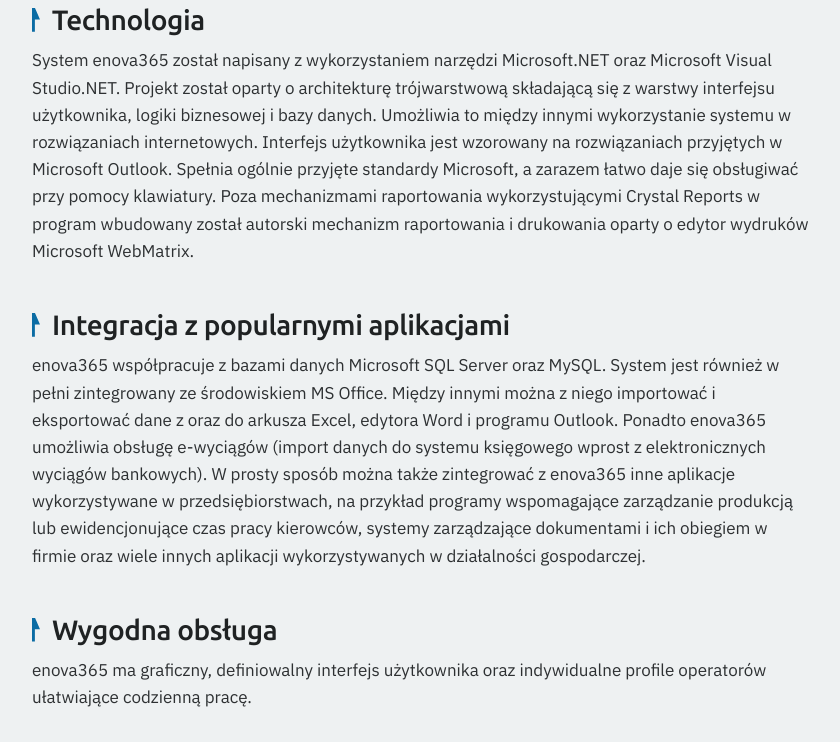
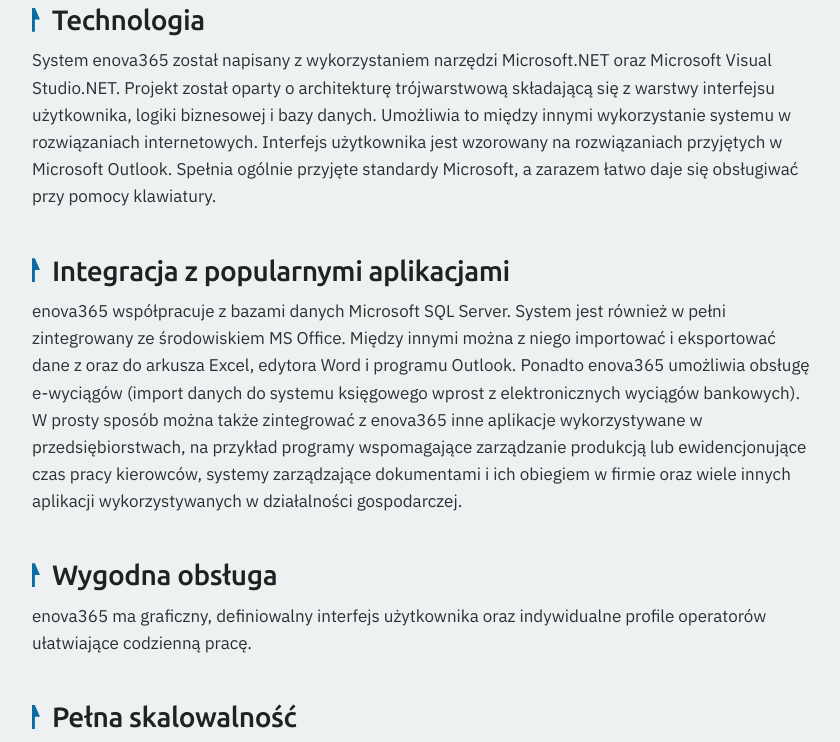
Before and after one commit to Disaster26/grudzinscy-strona, a plain HTML site: page enova365/index.html in a window 1280 px wide. Shown: the part 1949-2691 px from the top of the page, without its empty margins (20-860 px from the left). Drawn offline with Linux system fonts and the light colour scheme.

Commit message:
Korekty klienta 16.11: enova365 - bez zdania o raportowaniu i bez MySQL

```diff
--- a/enova365/index.html
+++ b/enova365/index.html
@@ -110,7 +110,7 @@
 
 
 
-<p class="wp-block-paragraph">System enova365 został napisany z wykorzystaniem narzędzi Microsoft.NET oraz Microsoft Visual Studio.NET. Projekt został oparty o architekturę trójwarstwową składającą się z warstwy interfejsu użytkownika, logiki biznesowej i bazy danych. Umożliwia to między innymi wykorzystanie systemu w rozwiązaniach internetowych. Interfejs użytkownika jest wzorowany na rozwiązaniach przyjętych w Microsoft Outlook. Spełnia ogólnie przyjęte standardy Microsoft, a zarazem łatwo daje się obsługiwać przy pomocy klawiatury. Poza mechanizmami raportowania wykorzystującymi Crystal Reports w program wbudowany został autorski mechanizm raportowania i drukowania oparty o edytor wydruków Microsoft WebMatrix.</p>
+<p class="wp-block-paragraph">System enova365 został napisany z wykorzystaniem narzędzi Microsoft.NET oraz Microsoft Visual Studio.NET. Projekt został oparty o architekturę trójwarstwową składającą się z warstwy interfejsu użytkownika, logiki biznesowej i bazy danych. Umożliwia to między innymi wykorzystanie systemu w rozwiązaniach internetowych. Interfejs użytkownika jest wzorowany na rozwiązaniach przyjętych w Microsoft Outlook. Spełnia ogólnie przyjęte standardy Microsoft, a zarazem łatwo daje się obsługiwać przy pomocy klawiatury.</p>
 
 
 
@@ -118,7 +118,7 @@
 
 
 
-<p class="wp-block-paragraph">enova365 współpracuje z bazami danych Microsoft SQL Server oraz MySQL. System jest również w pełni zintegrowany ze środowiskiem MS Office. Między innymi można z niego importować i eksportować dane z oraz do arkusza Excel, edytora Word i programu Outlook. Ponadto enova365 umożliwia obsługę e-wyciągów (import danych do systemu księgowego wprost z elektronicznych wyciągów bankowych). W prosty sposób można także zintegrować z enova365 inne aplikacje wykorzystywane w przedsiębiorstwach, na przykład programy wspomagające zarządzanie produkcją lub ewidencjonujące czas pracy kierowców, systemy zarządzające dokumentami i ich obiegiem w firmie oraz wiele innych aplikacji wykorzystywanych w działalności gospodarczej.</p>
+<p class="wp-block-paragraph">enova365 współpracuje z bazami danych Microsoft SQL Server. System jest również w pełni zintegrowany ze środowiskiem MS Office. Między innymi można z niego importować i eksportować dane z oraz do arkusza Excel, edytora Word i programu Outlook. Ponadto enova365 umożliwia obsługę e-wyciągów (import danych do systemu księgowego wprost z elektronicznych wyciągów bankowych). W prosty sposób można także zintegrować z enova365 inne aplikacje wykorzystywane w przedsiębiorstwach, na przykład programy wspomagające zarządzanie produkcją lub ewidencjonujące czas pracy kierowców, systemy zarządzające dokumentami i ich obiegiem w firmie oraz wiele innych aplikacji wykorzystywanych w działalności gospodarczej.</p>
 
 
 
```
